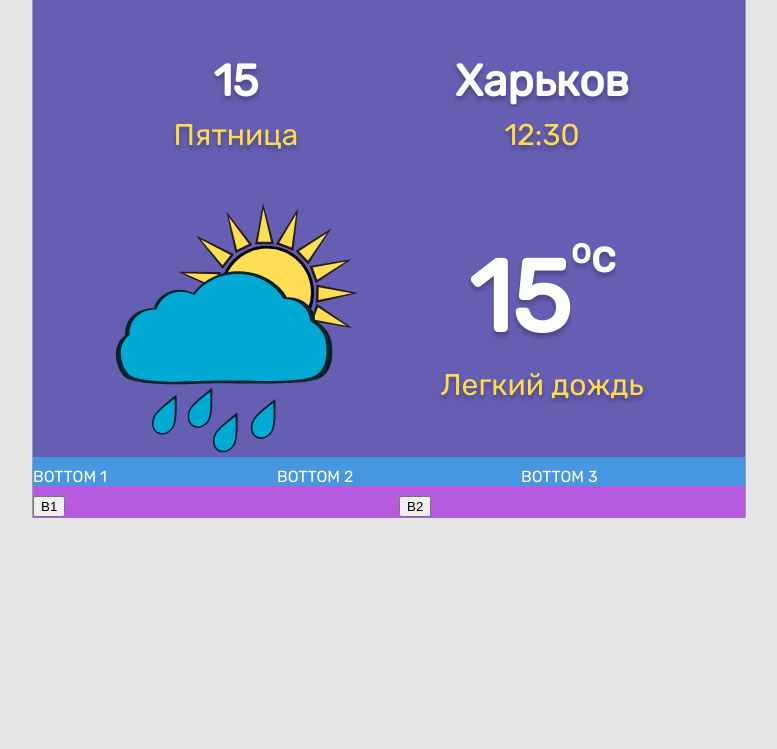
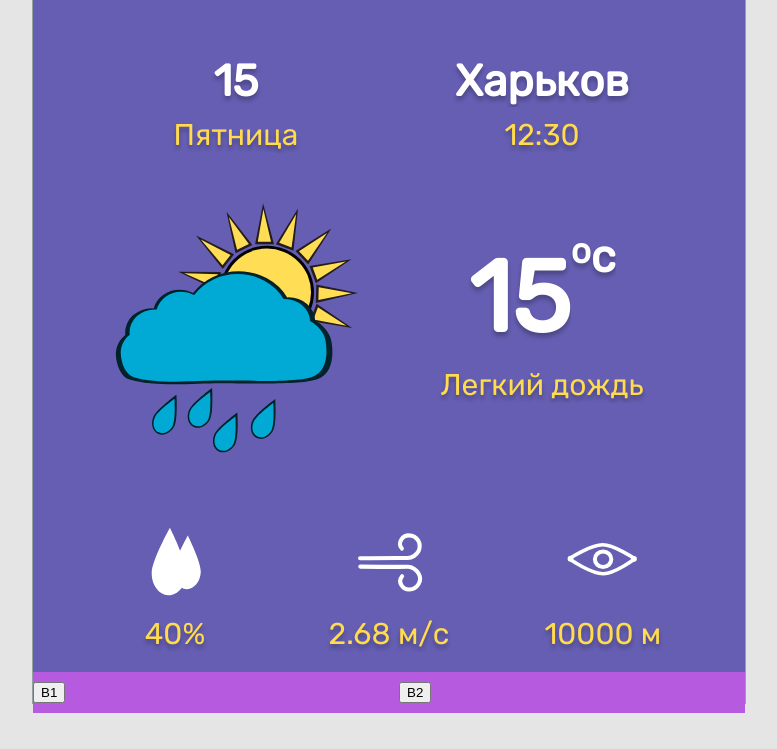
Before and after one commit to Evgeny-TechnoNinja/moment-weather, a Flask app: page / in a window 1280 px wide. Shown: the part 51-800 px from the top of the page, without its empty margins (251-1028 px from the left). Run offline with Flask 2, Linux system fonts and the light colour scheme.

Commit message:
ready weather indicators

```diff
--- a/app/static/dist/css/main.css
+++ b/app/static/dist/css/main.css
@@ -307,14 +307,12 @@ figure {
 
 .weather {
   margin-top: 20px;
+  margin-bottom: 20px;
   background-color: #2F259DB2;
   border: 1px solid #93a1a1; }
   @media (min-width: 640px) {
     .weather {
       margin-top: 50px; } }
-  .weather__content-bottom {
-    background-color: #4696e0; }
-
 .control-panel {
   background-color: #b65be0; }
 
@@ -386,6 +384,12 @@ figure {
       display: flex;
       position: relative;
       top: -8px; }
+    .card-notifi__txt_position-top {
+      position: relative;
+      top: -20px; }
+      @media (min-width: 480px) {
+        .card-notifi__txt_position-top {
+          top: 0px; } }
   .card-notifi__sing-o {
     font-size: 35px; }
     @media (min-width: 480px) {
@@ -402,6 +406,15 @@ figure {
     @media (min-width: 960px) {
       .card-notifi__sing-c {
         font-size: 45px; } }
+  .card-notifi__box-picture {
+    margin: 0 auto;
+    width: 80px;
+    height: auto;
+    overflow: hidden; }
+  .card-notifi__picture {
+    display: inline-block;
+    width: 100%; }
+
 @media (min-width: 640px) {
   .infographic {
     padding-top: 20px; } }
--- a/app/static/src/scss/components/_cards.scss
+++ b/app/static/src/scss/components/_cards.scss
@@ -83,6 +83,13 @@
             position: relative;
             top: -8px;
         }
+        &_position-top {
+            position: relative;
+            top: -20px;
+            @media (min-width: $sm) {
+                top: 0px;
+            }
+        }
     }
     &__sing-o {
         font-size: 35px;
@@ -102,4 +109,15 @@
             font-size: 45px;
         }
     }
+    &__box-picture{
+        margin: 0 auto;
+        width: 80px;
+        height: auto;
+        overflow: hidden;
+
+    }
+    &__picture{
+        display: inline-block;
+        width: 100%;
+    }
 }
--- a/app/static/src/scss/components/_weather.scss
+++ b/app/static/src/scss/components/_weather.scss
@@ -1,5 +1,6 @@
 .weather {
     margin-top: 20px;
+    margin-bottom: 20px;
     background-color: $swatch_0;
     border: 1px solid $swatch_2;
     @media (min-width: $md) {
@@ -12,6 +13,6 @@
         // background-color: rgb(206, 226, 116);
     }
     &__content-bottom {
-        background-color: rgb(70, 150, 224);
+        // background-color: rgb(70, 150, 224);
     }
 }
--- a/app/templates/index.html
+++ b/app/templates/index.html
@@ -54,9 +54,42 @@
             </div>
             <div class="weather__content-bottom">
                 <div class="grid">
-                    <div class="grid__item width-1-3">BOTTOM 1</div>
-                    <div class="grid__item width-1-3">BOTTOM 2</div>
-                    <div class="grid__item width-1-3">BOTTOM 3</div>
+                    <div class="grid__item width-1-1 width-1-3-sm">
+                        <div class="card-notifi card-notifi_position_left">
+                            <div class="card-notifi__content-top">
+                                <figure class="card-notifi__box-picture">
+                                    <img src="{{url_for('static', filename='images/other/humidity.svg')}}" alt="humidity" class="card-notifi__picture">
+                                </figure>
+                            </div>
+                            <div class="card-notifi__content-bottom">
+                                <span class="card-notifi__txt card-notifi__txt_accent">40%</span>
+                            </div>
+                        </div>
+                    </div>
+                    <div class="grid__item width-1-1 width-1-3-sm">
+                        <div class="card-notifi">
+                            <div class="card-notifi__content-top">
+                                <figure class="card-notifi__box-picture">
+                                    <img src="{{url_for('static', filename='images/other/wind.svg')}}" alt="wind" class="card-notifi__picture">
+                                </figure>
+                            </div>
+                            <div class="card-notifi__content-bottom">
+                                <span class="card-notifi__txt card-notifi__txt_accent">2.68 м/с</span>
+                            </div>
+                        </div>
+                    </div>
+                    <div class="grid__item width-1-1 width-1-3-sm">
+                        <div class="card-notifi card-notifi_position_right">
+                            <div class="card-notifi__content-top">
+                                <figure class="card-notifi__box-picture">
+                                    <img src="{{url_for('static', filename='images/other/visibility.svg')}}" alt="visibility" class="card-notifi__picture">
+                                </figure>
+                            </div>
+                            <div class="card-notifi__content-bottom">
+                                <span class="card-notifi__txt card-notifi__txt_accent card-notifi__txt_position-top">10000 м</span>
+                            </div>
+                        </div>
+                    </div>
                 </div>
             </div>
             <div class="control-panel">
```
Also changed, not shown: app/static/images/other/humidity.svg (added), app/static/images/other/visibility.svg (added), app/static/images/other/wind.svg (added).
